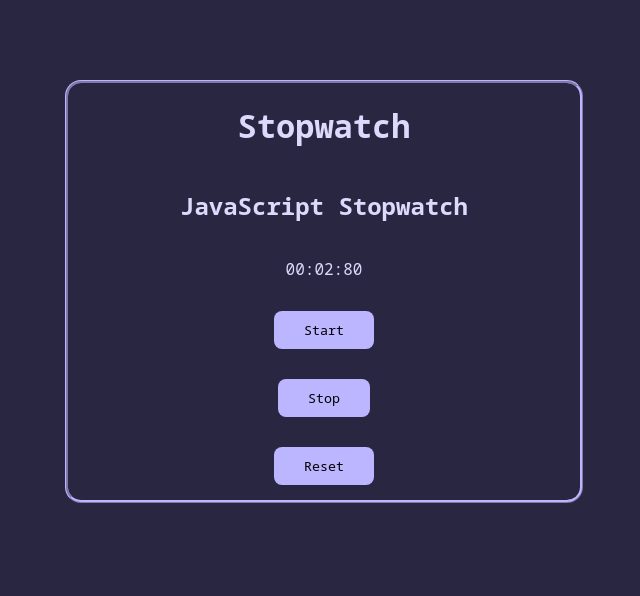
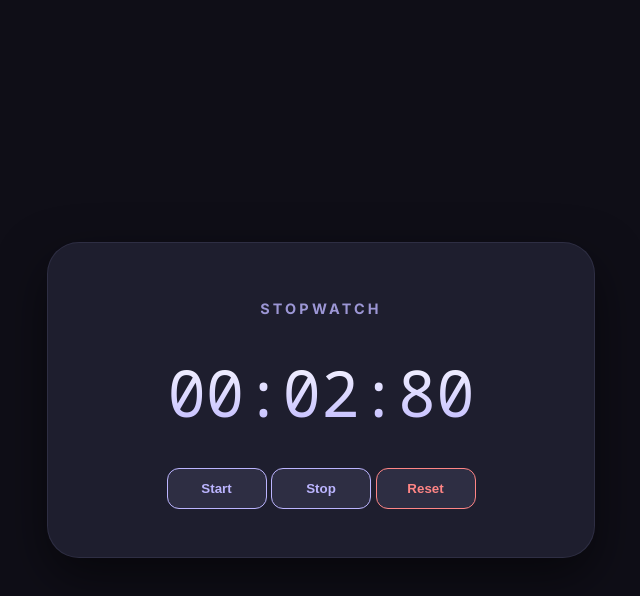
Before and after one commit to genericWorker/_stopwatch, a plain HTML site: page index.html in a window 1280 px wide. Both pictures are taken after a click on the button "Start". Shown: the whole page, without its empty margins (319-959 px from the left). Drawn offline with Linux system fonts and the light colour scheme.

Commit message:
fix code and style

```diff
--- a/index.html
+++ b/index.html
@@ -9,7 +9,7 @@
 
 <div class="wrapper">
 <h1>Stopwatch</h1>
-<h2>JavaScript Stopwatch</h2>
+
 <p id="displayTime">
     <span id="minutes">00</span>:<span id="seconds">00</span>:<span id="tens">00</span></p>
 
--- a/stopwatch.js
+++ b/stopwatch.js
@@ -1,70 +1,57 @@
-window.onload =
-  function(){
-  //---vars to access html elements ---//
+window.onload = function () {
+  let minutes = 0;
   let seconds = 0;
   let tens = 0;
-  let minutes = 0;
 
-  let appendTens = document.getElementById("tens");
-  let appendSeconds =
-      document.getElementById("seconds");
-  let appendMinutes =
-      document.getElementById("minutes");
+  const appendMinutes = document.getElementById("minutes");
+  const appendSeconds = document.getElementById("seconds");
+  const appendTens = document.getElementById("tens");
 
-  let buttonStart = document.getElementById("button-start");
-  let buttonStop = document.getElementById("button-stop");
-  let buttonReset = document.getElementById("button-reset");
-
+  const buttonStart = document.getElementById('button-start');
+  const buttonStop = document.getElementById('button-stop');
+  const buttonReset = document.getElementById('button-reset');
   let Interval;
 
-  //---functions to start, stop, reset ---//
-  buttonStart.onclick = function(){
+  buttonStart.onclick = function() {
     clearInterval(Interval);
-    Interval = setInterval(startTimer,10);
+    Interval = setInterval(startTimer, 10); // Runs every 10ms
   }
 
-  buttonStop.onclick = function(){
+  buttonStop.onclick = function() {
     clearInterval(Interval);
   }
 
-  buttonReset.onclick = function(){
+  buttonReset.onclick = function() {
     clearInterval(Interval);
-    tens="00";
-    seconds = "00";
-    minutes = "00";
-    appendMinutes.innerHTML = minutes;
-    appendTens.innerHTML = tens;
-    appendSeconds.innerHTML = seconds;
+    tens = 0; seconds = 0; minutes = 0;
+    appendTens.innerHTML = "00";
+    appendSeconds.innerHTML = "00";
+    appendMinutes.innerHTML = "00";
   }
 
-  function startTimer(){
+  function startTimer () {
     tens++;
 
     if(tens <= 9){
       appendTens.innerHTML = "0" + tens;
     }
 
-    if(tens > 9){
+    if (tens > 9){
       appendTens.innerHTML = tens;
     }
 
-    if(tens> 99){
-      console.log("seconds");
+    if (tens > 99) {
       seconds++;
-      appendSeconds.innerHTML = "0" + seconds;
+      appendSeconds.innerHTML = seconds < 10 ? "0" + seconds : seconds;
       tens = 0;
-      appendTens.innerHTML = "0" + 0;
+      appendTens.innerHTML = "00";
     }
 
-    if(seconds > 9){
-      appendSeconds.innerHTML = seconds;
-    }
     if (seconds > 59) {
-        minutes++;
-        seconds = 0;
-        appendSeconds.innerHTML = "0" + 0;
-        appendMinutes.innerHTML =  "0" +  minutes;
+      minutes++;
+      appendMinutes.innerHTML = minutes < 10 ? "0" + minutes : minutes;
+      seconds = 0;
+      appendSeconds.innerHTML = "00";
     }
   }
-
-};
+}
--- a/style.css
+++ b/style.css
@@ -1,44 +1,97 @@
-@import url('https://fonts.googleapis.com/css2?family=Inter:wght@400;700;800&family=Lexend+Deca&family=Noto+Sans+Mono:wght@300&display=swap');
+@import url('https://fonts.googleapis.com/css2?family=Inter:wght@400;700&family=Noto+Sans+Mono:wght@500&display=swap');
 
-body{
-  font-family: 'Noto Sans Mono', monospace;
-  background-color: #292642;
-  color: #ddd9fc;
+:root {
+  --bg-color: #0f0e17;
+  --card-bg: #1e1e2e;
+  --accent: #bcb5ff;
+  --accent-hover: #8f86eb;
+  --text: #ddd9fc;
 }
 
-button{
-  background-color:#bcb5ff;
-  border:none;
-  border-radius:8px;
-  text-decoration: none;
-  padding: 10px 30px;
-  margin:15px;
-  font-family: 'Noto Sans Mono', monospace;
-}
-button:hover{
-  background-color:#8f86eb;
-  color:#ffffff;
-  box-shadow: 2px 4px;
+body {
+  font-family: 'Inter', sans-serif;
+  background-color: var(--bg-color);
+  color: var(--text);
+  margin: 0;
+  display: flex;
+  justify-content: center;
+  align-items: center;
+  height: 100vh; /* Centers the stopwatch vertically */
 }
 
-.wrapper{
- position: fixed;
- top: 10%;
- left: 30%;
-  margin: auto;
-  display: flex;
-  flex-direction:column;
-
-  justify-content:space-between;
-  align-items:center;
-
-  border: 3px ridge #bcb5ff;
-  border-radius:1rem;
-  width: 40%;
-
-
+.wrapper {
+  background: var(--card-bg);
+  padding: 3rem;
+  border-radius: 2rem;
+  box-shadow: 0 20px 50px rgba(0, 0, 0, 0.5);
+  border: 1px solid rgba(188, 181, 255, 0.1);
+  text-align: center;
+  width: 90%;
+  max-width: 450px;
 }
 
-.displayTime{
-  margin: 15px;
+h1 {
+  font-size: 0.9rem;
+  text-transform: uppercase;
+  letter-spacing: 0.2rem;
+  color: var(--accent);
+  margin-bottom: 0.5rem;
+  opacity: 0.8;
 }
+
+h2 {
+  font-weight: 700;
+  margin-bottom: 2rem;
+}
+
+#displayTime {
+  font-family: 'Noto Sans Mono', monospace;
+  font-size: 4rem;
+  font-weight: 500;
+  background: linear-gradient(to bottom, #ffffff, #bcb5ff);
+  -webkit-background-clip: text;
+  -webkit-text-fill-color: transparent;
+  margin: 2rem 0;
+  display: block;
+}
+
+.button-container {
+  display: flex;
+  justify-content: center;
+  gap: 10px;
+  flex-wrap: wrap;
+}
+
+button {
+  background-color: rgba(188, 181, 255, 0.1);
+  border: 1px solid var(--accent);
+  color: var(--accent);
+  border-radius: 12px;
+  padding: 12px 24px;
+  font-weight: 600;
+  cursor: pointer;
+  transition: all 0.3s ease;
+  min-width: 100px;
+}
+
+button:hover {
+  background-color: var(--accent);
+  color: var(--bg-color);
+  transform: translateY(-3px);
+  box-shadow: 0 10px 20px rgba(188, 181, 255, 0.2);
+}
+
+button:active {
+  transform: translateY(0);
+}
+
+/* Specific color for Reset to distinguish it */
+#button-reset {
+  border-color: #ff8585;
+  color: #ff8585;
+}
+
+#button-reset:hover {
+  background-color: #ff8585;
+  color: white;
+}
```
